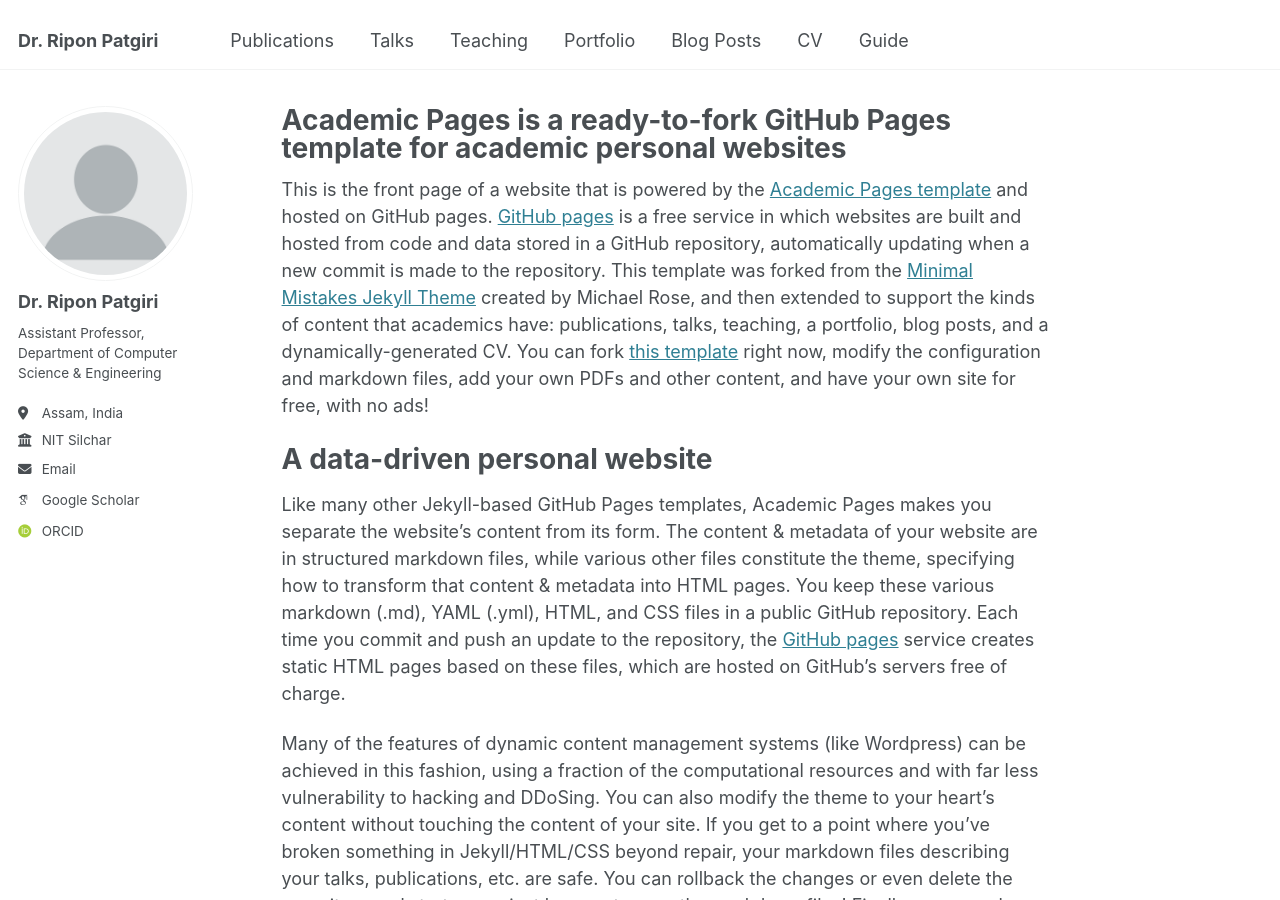
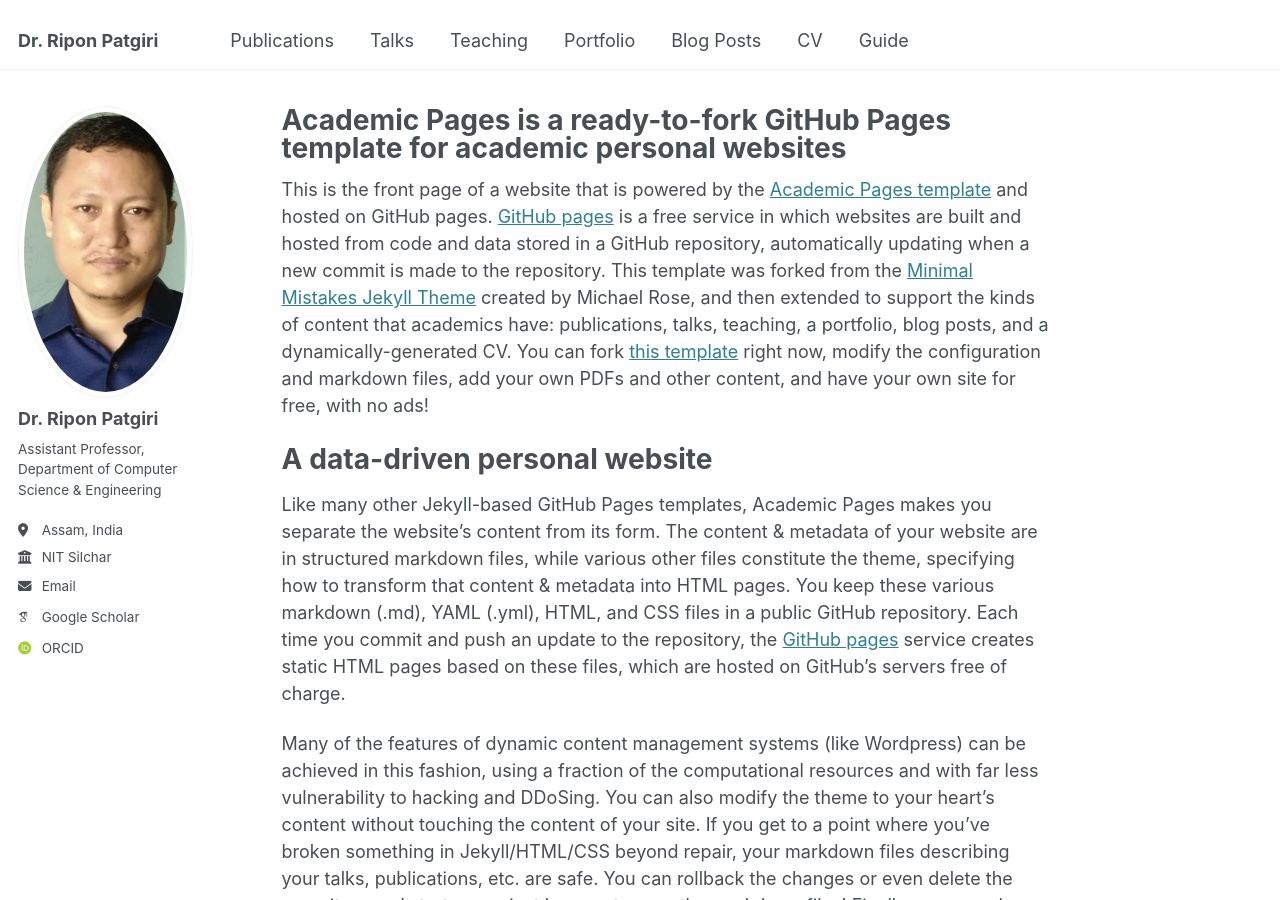
Before and after one commit to ripon83/dr.patgiri, a Jekyll site: the page built from _pages/about.md, in a window 1280 px wide and 900 px high. Built offline with Jekyll 4.4.1, drawn with Linux system fonts in a browser that asks for light colours; some web fonts are replaced.

Commit message:
Update _config.yml

```diff
--- a/_config.yml
+++ b/_config.yml
@@ -22,7 +22,7 @@ repository               : "academicpages/academicpages.github.io"
 #               Additional customization can be done by editing /_includes/author-profile.html
 author:
   # Biographic information
-  avatar           : "profile.png"
+  avatar           : "rp.jpg"
   name             : "Dr. Ripon Patgiri"
   pronouns         : # example: "she/her"
   bio              : "Assistant Professor, Department of Computer Science & Engineering"
```
